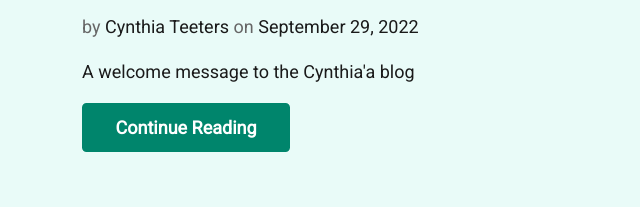
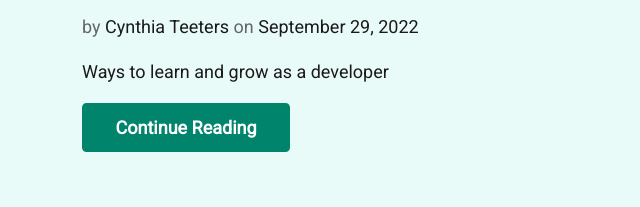
Before and after one commit to RVCC-IDMX/blog-cynthiateeters, an Eleventy site: page src/index.njk in a window 1280 px wide. Shown: the part 1082-1289 px from the top of the page, 0-640 px from the left. Built offline with nearby package versions, Linux system fonts and the light colour scheme; Eleventy itself is replaced by a stand-in of ours; files that its build step writes are made by us from their sources.

Commit message:
Change description

```diff
--- a/src/blog/2022-09-29.md
+++ b/src/blog/2022-09-29.md
@@ -1,7 +1,7 @@
 ---
 title: My Learning Path is Never Linear
 author: Cynthia Teeters
-description: A welcome message to the Cynthia'a blog
+description: Ways to learn and grow as a developer
 date: 2022-09-29
 tags:
   - post
```
